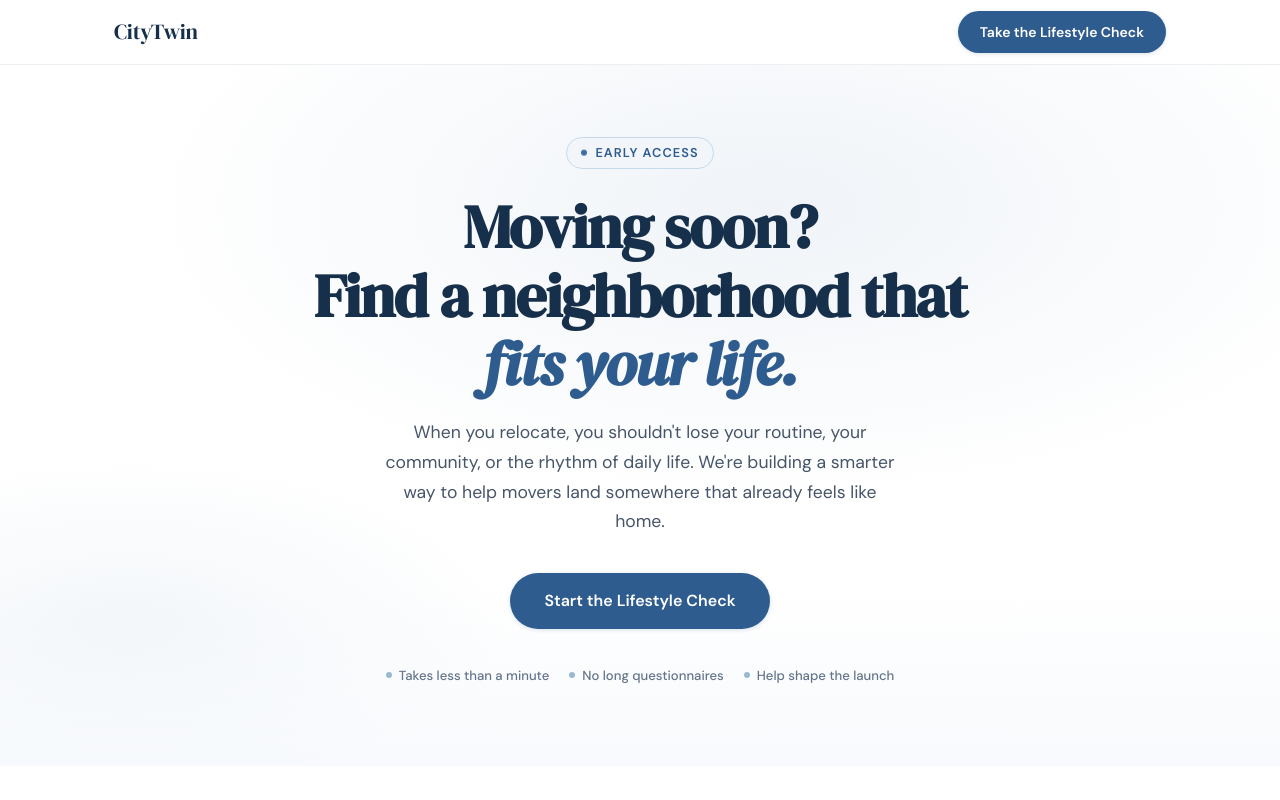
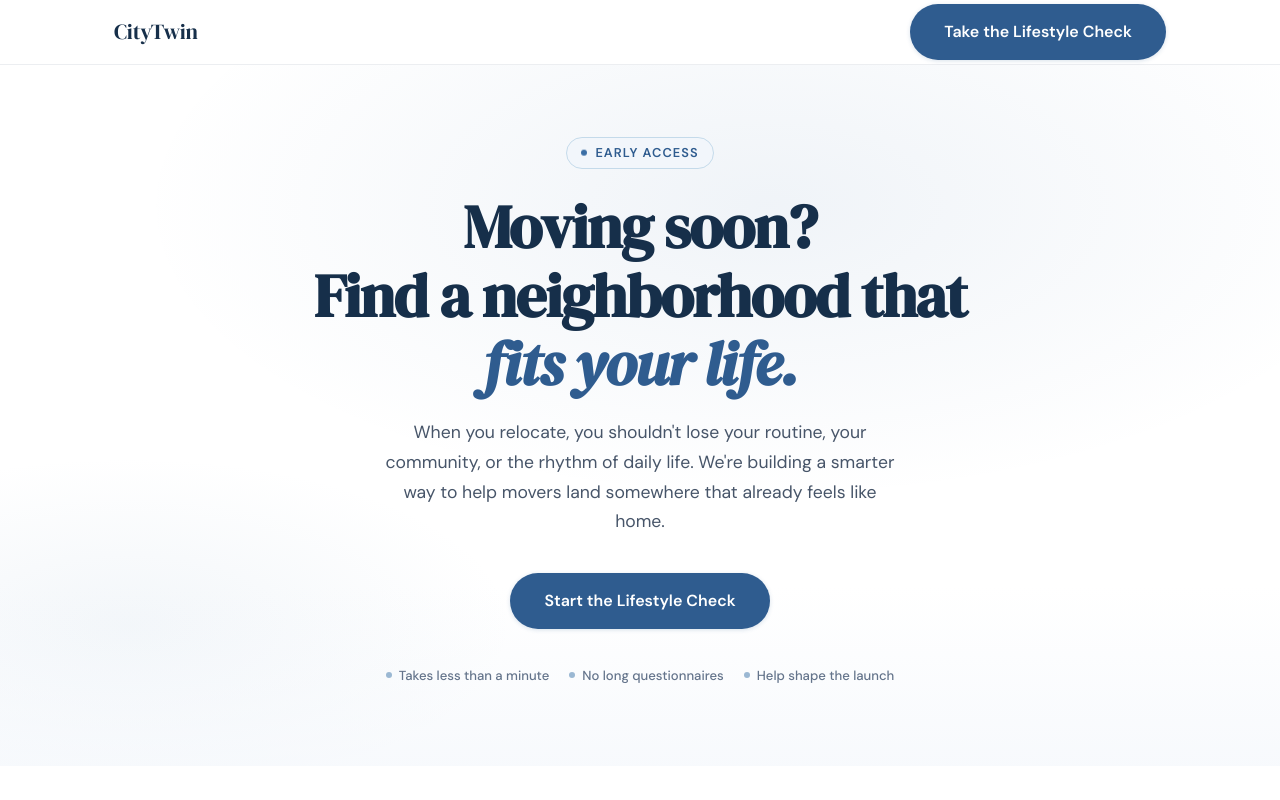
Before and after one commit to michaeltuyi4-source/citytwin-landing, a plain HTML site: page index.html in a window 1280 px wide. Shown: the top 800 px of the page. Drawn offline with Linux system fonts and the light colour scheme.

Commit message:
updated header button

```diff
--- a/index.html
+++ b/index.html
@@ -453,7 +453,7 @@
   <header class="header">
     <div class="header-inner">
       <a href="/" class="logo">CityTwin</a>
-      <a href="#lifestyle-check" class="btn-primary">Take the Lifestyle Check</a>
+      <a href="find.html" class="btn-primary btn-lg">Take the Lifestyle Check</a>
     </div>
   </header>
 
```
